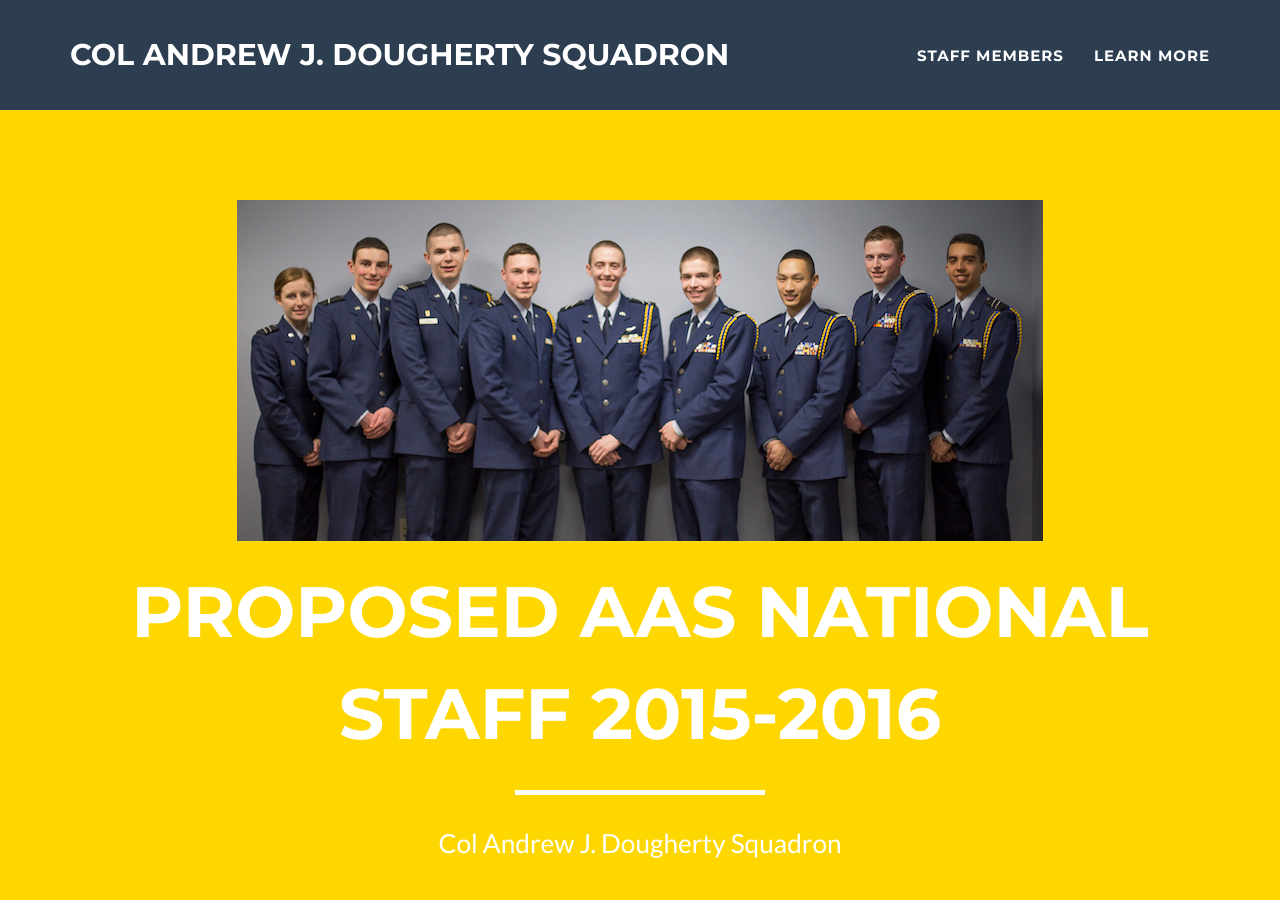
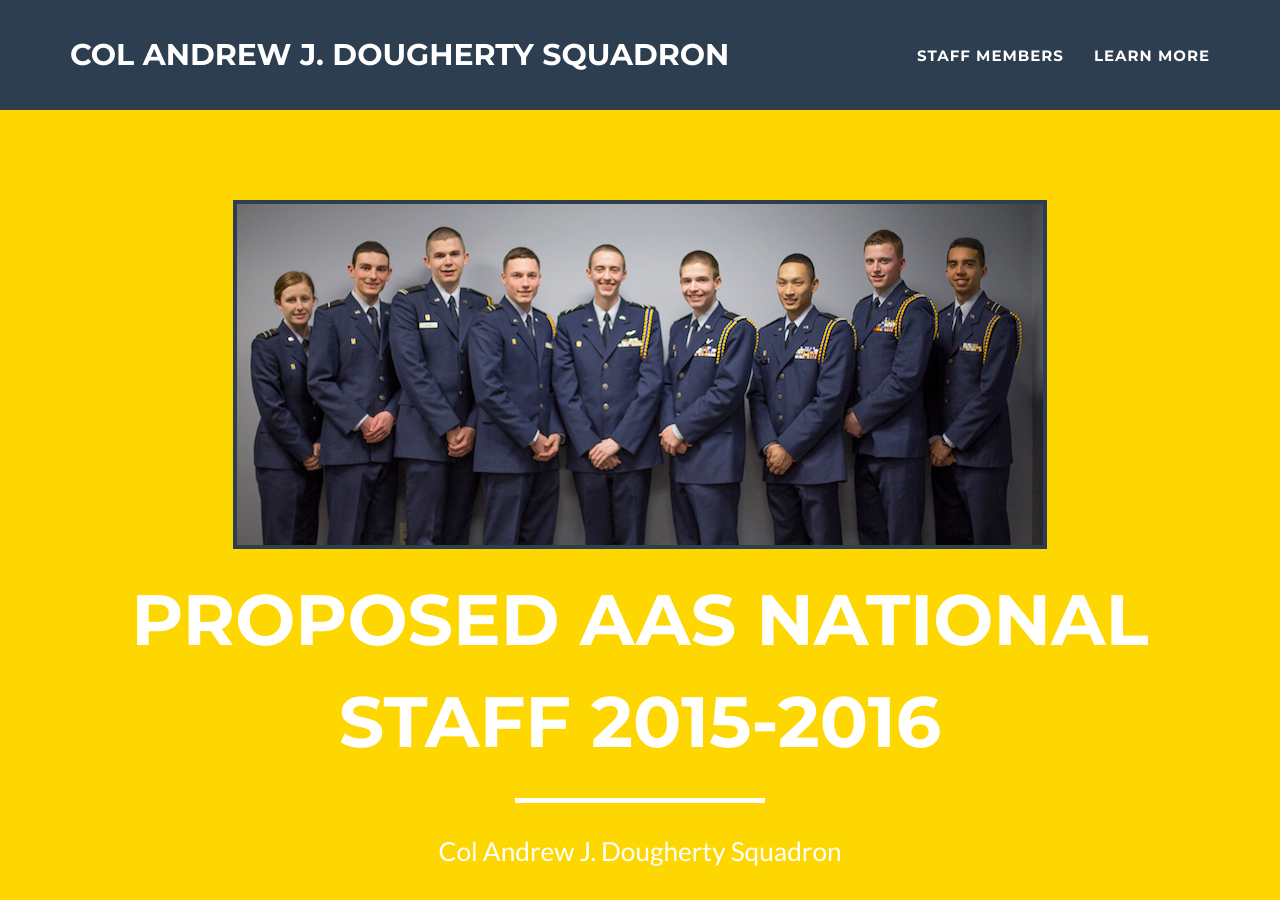
Before and after one commit to cralor/dougherty, a Jekyll site: the page built from index.html, in a window 1280 px wide and 900 px high. Built offline with Jekyll 4.4.1, drawn with Linux system fonts in a browser that asks for light colours.

Commit message:
staff border

```diff
--- a/_includes/header.html
+++ b/_includes/header.html
@@ -3,7 +3,7 @@
         <div class="container">
             <div class="row">
                 <div class="col-lg-12">
-                    <img class="img-responsive" src="img/staff.jpg" alt="">
+                    <img class="img-responsive" src="img/staff.jpg" alt="" style="border: 4px solid #2c3e50">
                     <div class="intro-text">
                         <span class="name">Proposed AAS National Staff 2015-2016</span>
                         <hr class="star-light">
```
